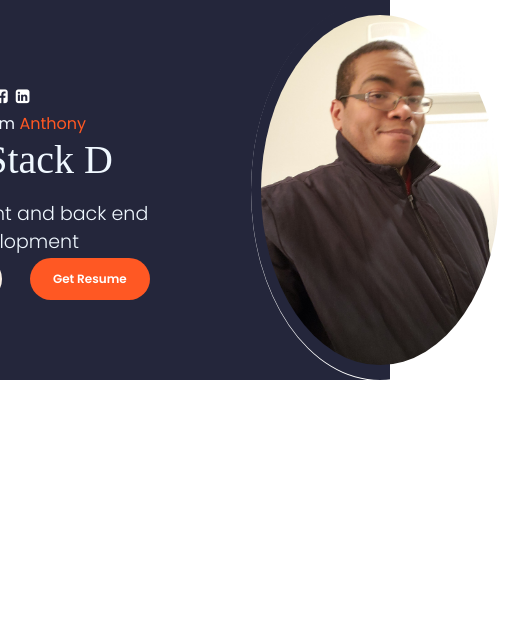
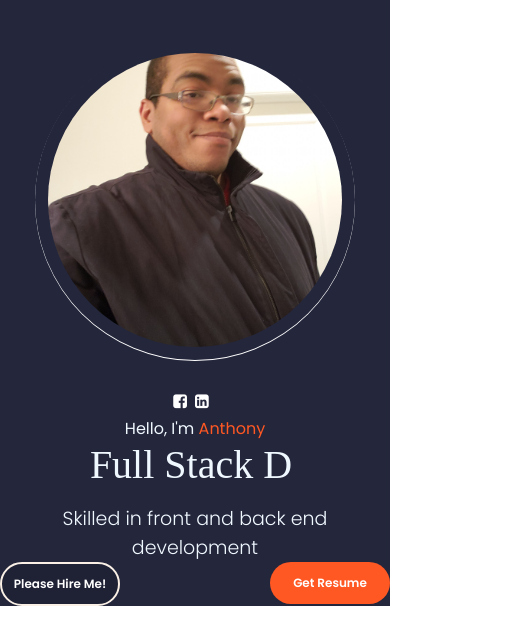
Before and after one commit to TKShadowBlade/Anthony-Professional-Portfolio, a React (Create React App) app: page / in a window 390 px wide. Shown: the top 644 px of the page, 509 px wide, since content can reach past the window. Built offline with nearby package versions, Linux system fonts and the light colour scheme; a web font is replaced by a local one.

Commit message:
update to profile page mobile responsive code

```diff
--- a/src/PortfolioContainer/Home/Profile.css
+++ b/src/PortfolioContainer/Home/Profile.css
@@ -94,3 +94,61 @@
         z-index: 700;
     }
 }
+
+@media screen and (max-width: 1110px) {
+    .profile-picture{
+        margin: 0 0px 810px;
+    }
+    .profile-details-name{
+        font-size: 20px;
+    }
+    .profile-details-role .primary-text{
+        font-size: 12px;
+    }
+    .profile-options .btn{
+        width: 120px;
+        padding: 11px 0;
+        z-index: 700;
+    }
+}
+
+@media screen and (max-width: 910px) {
+    .profile-picture{
+        height: 320px;
+        width: 320px;
+        margin: 0 0 0 4px;
+    }
+}
+@media screen and (max-width: 810px) {
+    .profile-picture{
+        margin: 0 !important;
+    }
+    .profile-parent{
+        flex-direction: column-reverse;
+        margin: 40px 0 0 0;
+    }
+    .profile-options{
+        display: flex;
+        justify-content: space-between;
+    }
+    .profile-details{
+        margin: 25px 0 0;
+    }
+    .profile-options .highlighted-btn{
+        margin: 0 !important;
+    }
+    .profile-options,
+    .profile-details-role{
+        text-align: center;
+    }
+}
+@media screen and (max-width: 375px) {
+    .profile-picture{
+        height: 275px;
+        width: 275px;
+        margin-top: -90px;
+    }
+    .profile-details{
+        width: 90%;
+    }
+}
```
